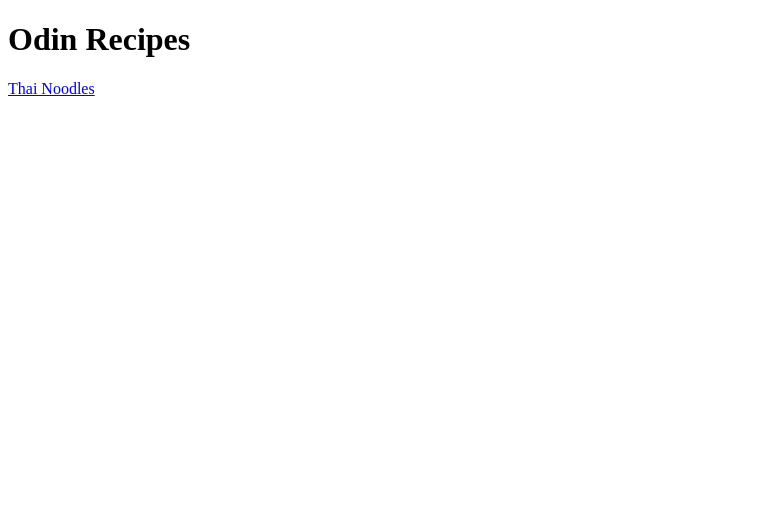
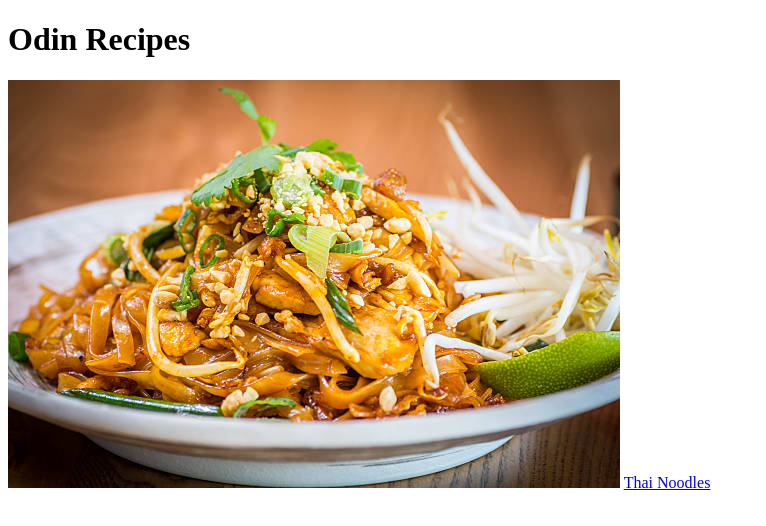
Before and after one commit to jaypetlele/odin-recipes, a plain HTML site: page index.html in a window 1280 px wide. Shown: the whole page, without its empty margins (0-766 px from the left). Drawn offline with Linux system fonts and the light colour scheme.

Commit message:
add new image dir, and image to index.html
added new directory and .jpeg of thai noodles called thai-noodles.jpeg,
this image was added to the index page using image html component

note: alt tag not added, will update soon

```diff
--- a/index.html
+++ b/index.html
@@ -7,6 +7,7 @@
 
 <body>
     <h1>Odin Recipes</h1>
+    <img src="images/thai-noodles.jpg">
     <a href="recipes/thai-noodles.html">Thai Noodles</a>
 </body>
 
```
Also changed, not shown: images/thai-noodles.jpg (added).
